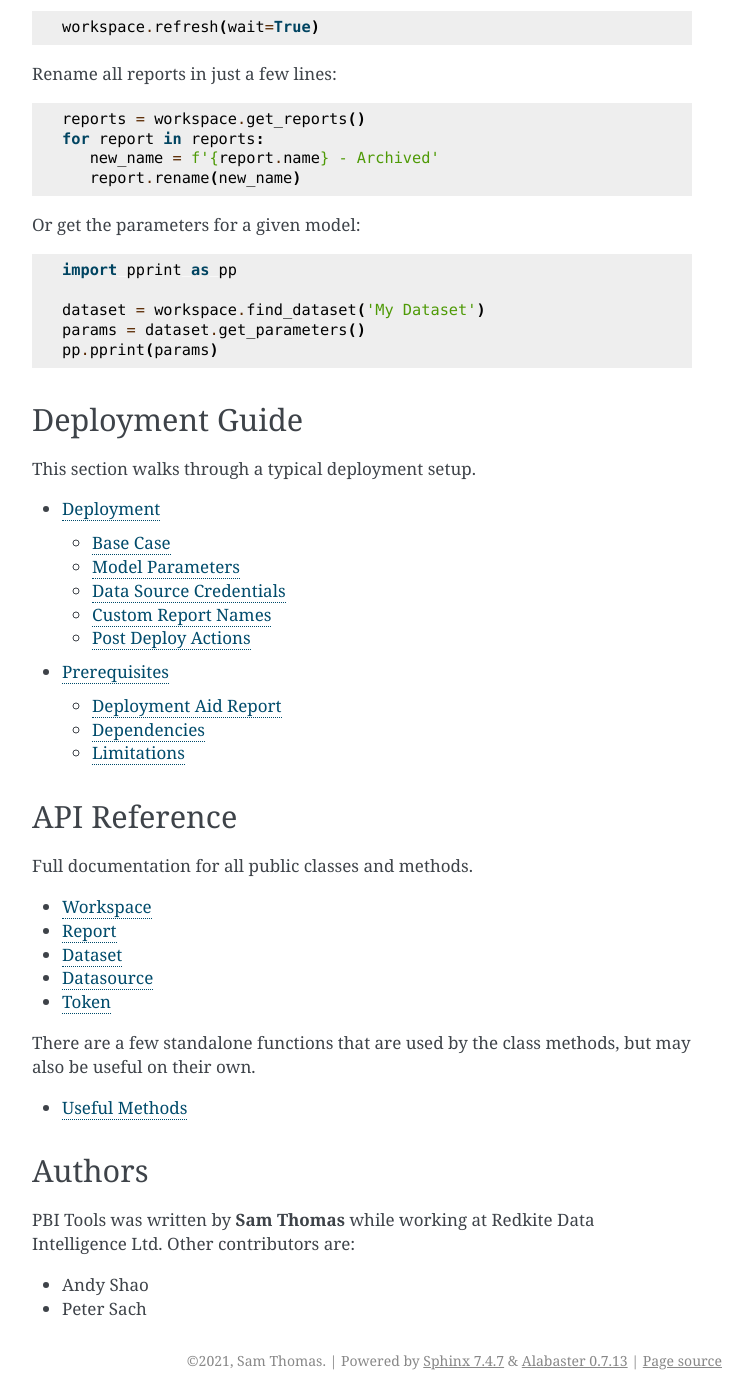
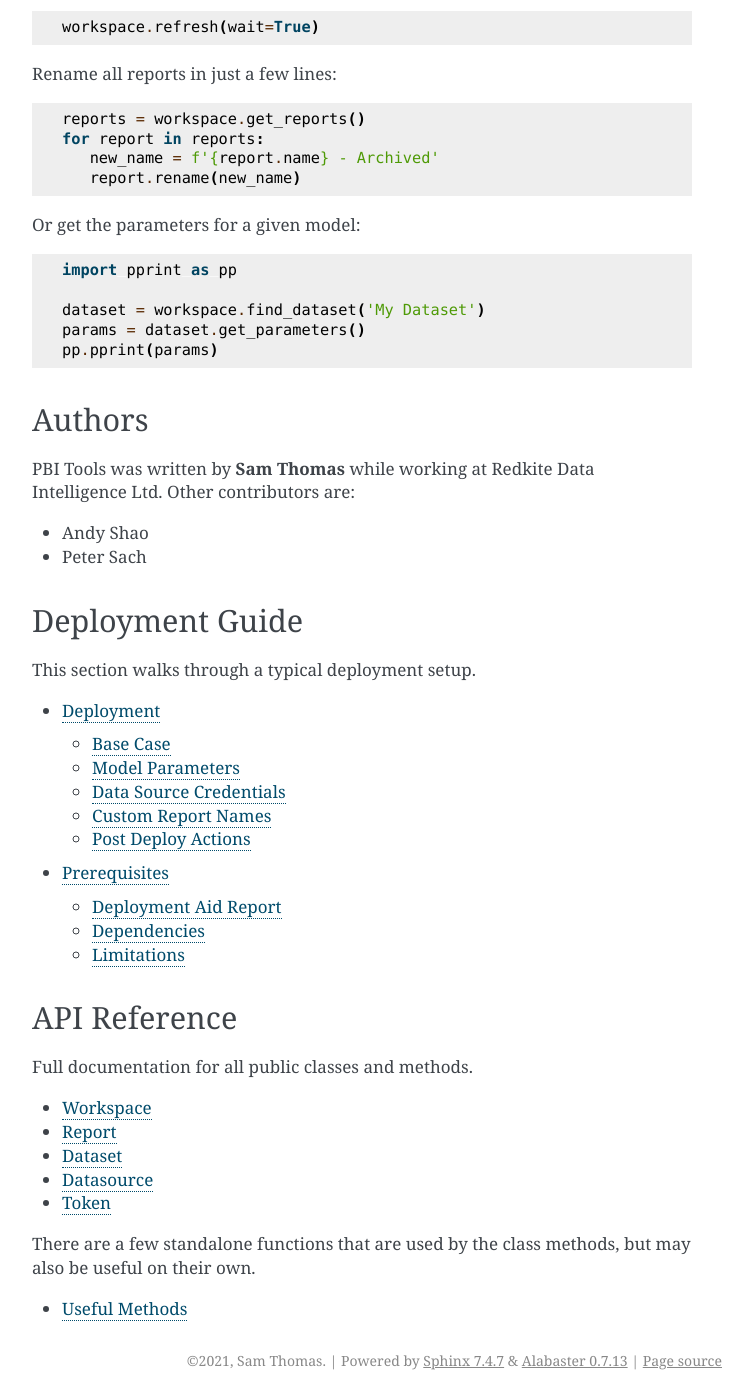
Before and after one commit to ay5h/pbi-tools, a Sphinx documentation site: the page built from docs/index.rst, in a window 1280 px wide and 1400 px high, scrolled down 853 px. Shown: the whole window, without its empty margins (388-1140 px from the left). Built offline with Sphinx 7.4.7, drawn with Linux system fonts in a browser that asks for light colours; some of the changed lines change nothing that is shown.

Commit message:
Attempt to use one doc file for RTD and github

```diff
--- a/docs/authors.rst
+++ /dev/null
@@ -1,12 +0,0 @@
-:orphan:
-
-.. include_after_this_label
-
-Authors
--------
-
-PBI Tools was written by **Sam Thomas** while working at Redkite Data Intelligence Ltd.
-Other contributors are:
-
-* Andy Shao
-* Peter Sach
--- a/docs/index.rst
+++ b/docs/index.rst
@@ -3,7 +3,6 @@
 
 .. include:: readme.rst
    :start-after: .. include_after_this_label
-   :end-before: .. include_until_this_label
 
 Deployment Guide
 ----------------
@@ -30,6 +29,3 @@
 
 .. toctree::
    api/tools
-
-.. include:: authors.rst
-   :start-after: .. include_after_this_label
--- a/docs/readme.rst
+++ b/docs/readme.rst
@@ -1,5 +1,3 @@
-:orphan:
-
 PBI Tools
 =========
 
@@ -64,6 +62,11 @@
    params = dataset.get_parameters()
    pp.pprint(params)
 
-.. include_until_this_label
+Authors
+-------
 
-.. include:: authors.rst
+PBI Tools was written by **Sam Thomas** while working at Redkite Data Intelligence Ltd.
+Other contributors are:
+
+* Andy Shao
+* Peter Sach
```
